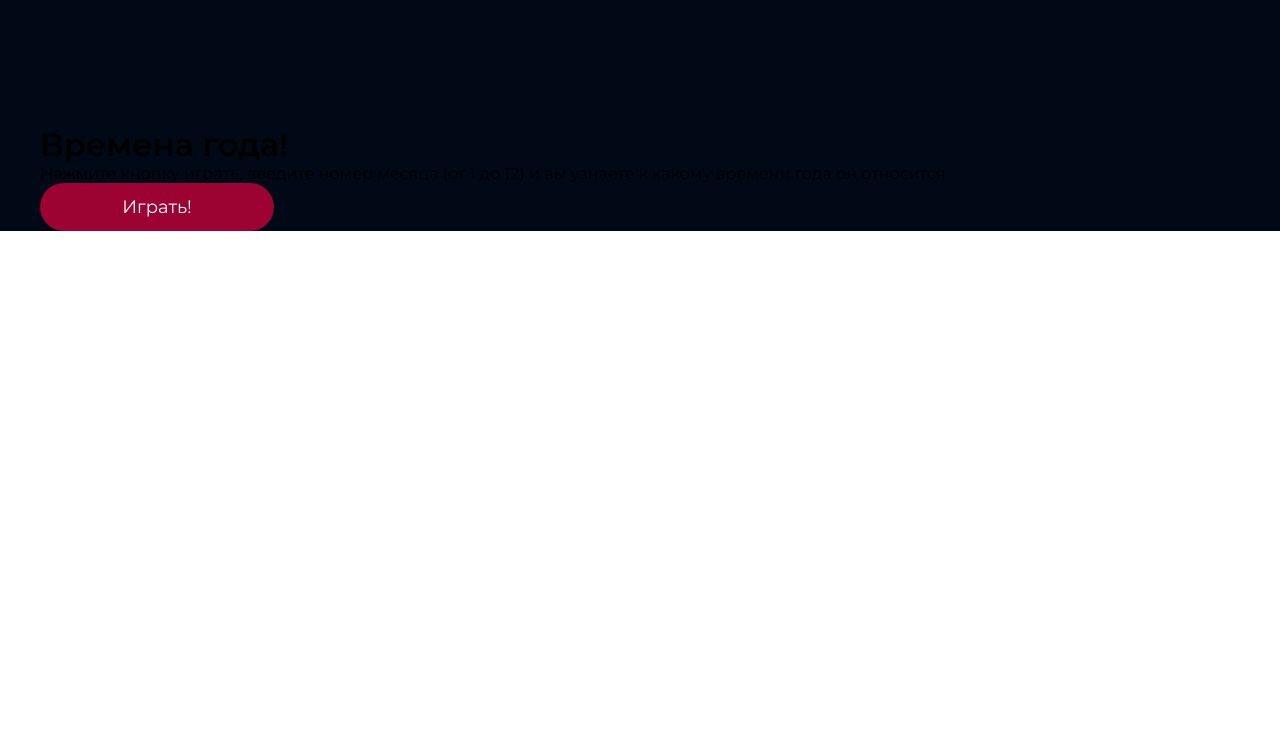
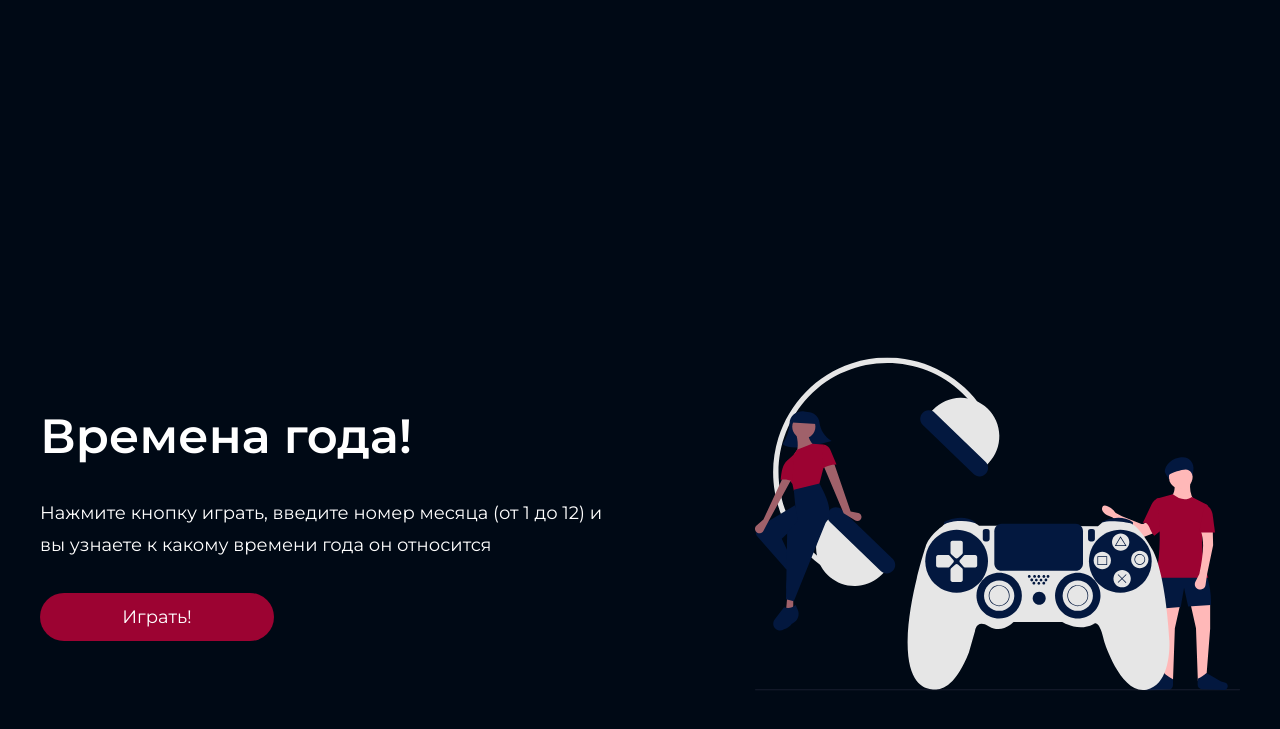
Before and after one commit to Abadfari/2-nd-course-hw, a plain HTML site: page index.html in a window 1280 px wide. Shown: the part 1455-2184 px from the top of the page. Before the commit the page ends 1686 px from the top, so only its background shows below. Drawn offline with Linux system fonts and the light colour scheme.

Commit message:
added styles for the desktop version

```diff
--- a/index.html
+++ b/index.html
@@ -34,17 +34,17 @@
                 <span class="item">Игра 3</span>
             </section>
         </div>
-        <div class="first__game center">
-            <div class="first__game_content">
+    </div>
+    <div class="first__game center">
+        <div class="first__game_for">
+            <section class="first__game_content">
                 <h1 class="first__game_title">Времена года!</h1>
                 <p class="first__game_text">Нажмите кнопку играть, введите номер месяца (от 1 до 12)
                     и вы узнаете к какому времени года он относится
                 </p>
                 <button class="button top__button" id="mycursor">Играть!</button>
-            </div>
-            <div class="first__game_picture">
-
-            </div>
+            </section>
+            <img src="./img/firstGame.svg" alt="Pictures first game">
         </div>
     </div>
     <script src="./site.js"></script>
--- a/style.css
+++ b/style.css
@@ -124,6 +124,43 @@ body {
 
 /* Первая игра */
 
+.first__game {
+    height: 800px;
+    background-image: url(img/backFirstGame.png);
+    background-repeat: no-repeat;
+    background-position: center;
+    background-size: cover;
+}
+
+.first__game_content {
+    padding-top: 282px;
+    padding-bottom: 282px;
+}
+
+.first__game_for {
+    display: flex;
+    justify-content: space-between;
+}
+
+.first__game_title {
+    color: #FFF;
+    font-size: 48px;
+    font-style: normal;
+    font-weight: 700;
+    line-height: normal;
+}
+
+.first__game_text {
+    color: #FFF;
+    font-size: 18px;
+    font-style: normal;
+    font-weight: 300;
+    line-height: 32px;
+    margin-top: 32px;
+    margin-bottom: 32px;
+    max-width: 584px;
+}
+
 /* Адаптивная версия */
 
 @media (max-width: 767px) {
```
Also changed, not shown: img/firstGame.svg (added), img/undraw_video_game_night_8h8m 1.png (added).
